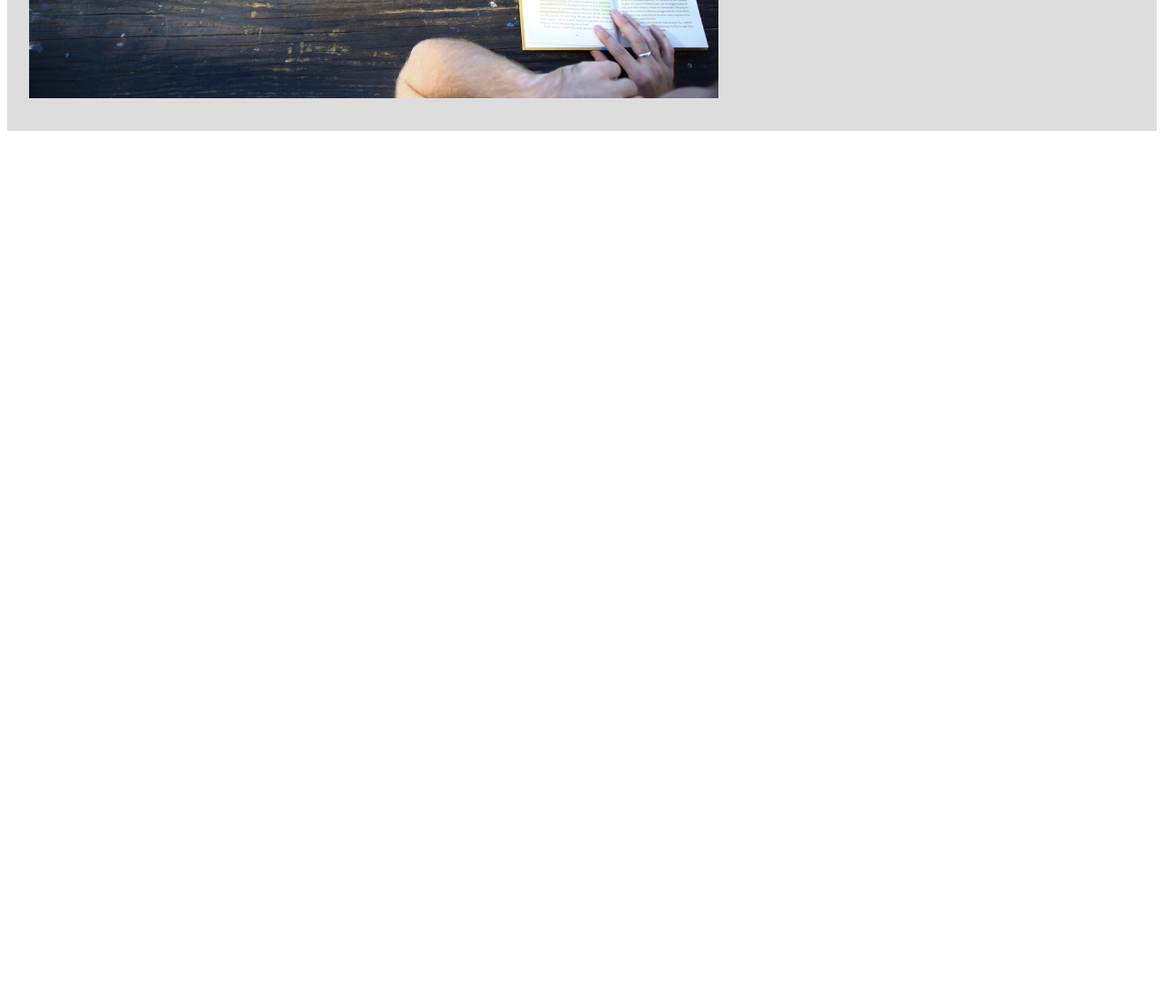
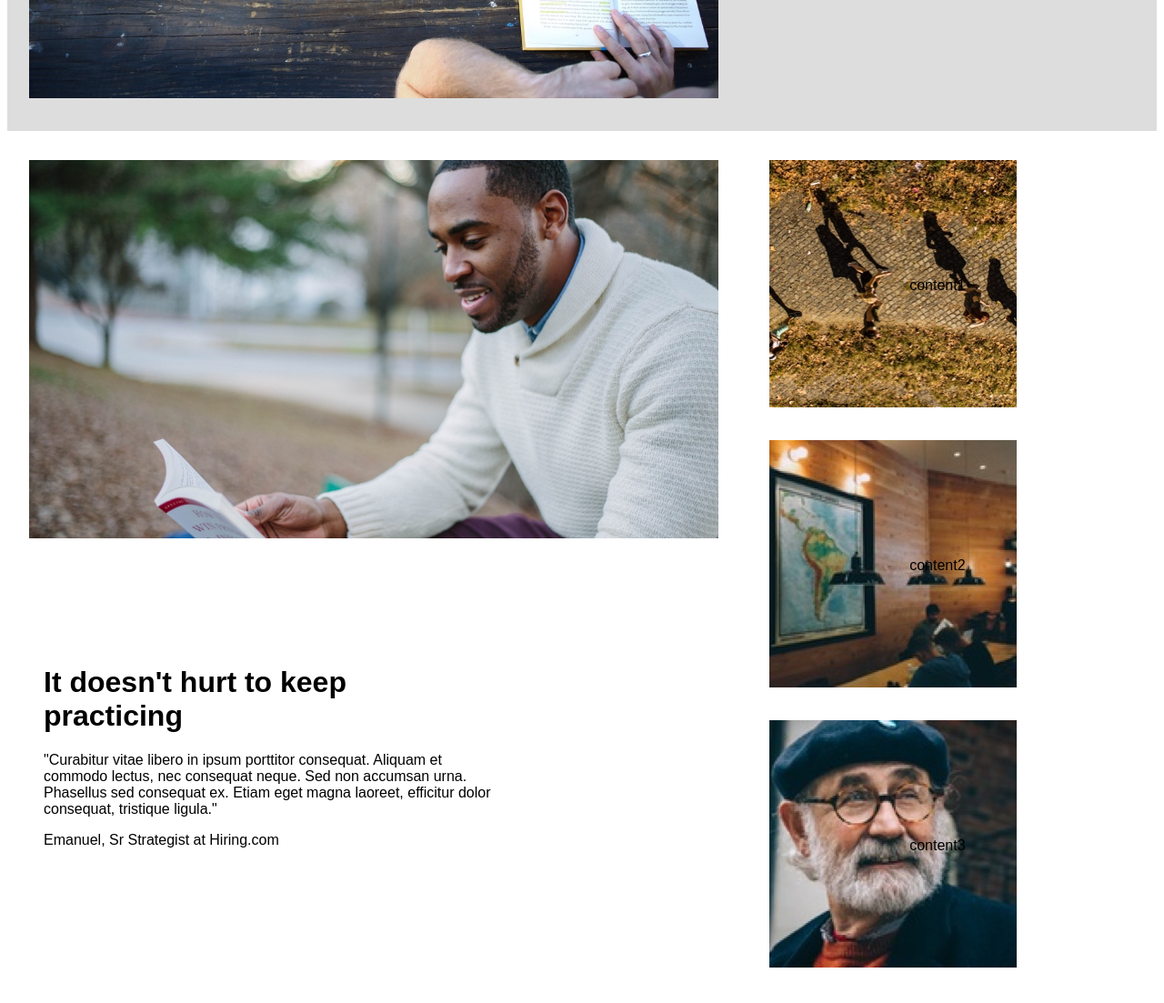
Before and after one commit to Cjmac2021/colmaracademy, a plain HTML site: page index.html in a window 1280 px wide. Shown: the part 557-1660 px from the top of the page at 91% size. Before the commit the page ends 800 px from the top, so only its background shows below. Drawn offline with Linux system fonts and the light colour scheme.

Commit message:
Added basics of next row

```diff
--- a/index.html
+++ b/index.html
@@ -39,7 +39,41 @@
                 <button>Start here</button>
             </div>
         </div>
-
+        <div id="practice">
+            <div class="image-container">
+                <img src="./resources/images/information-main.jpg" alt="Man reading book">
+                <div class="content">
+                    <h1>It doesn't hurt to keep practicing</h1>
+                    <p>
+                        "Curabitur vitae libero in ipsum porttitor consequat. Aliquam et commodo lectus,
+                        nec consequat neque. Sed non accumsan urna. Phasellus sed consequat ex. Etiam
+                        eget magna laoreet, efficitur dolor consequat, tristique ligula."
+                    </p>
+                    <p class="ref">Emanuel, Sr Strategist at Hiring.com</p>
+                </div>
+            </div>
+            <div class="info">
+                <div class="info-container">
+                    <div class="info-image">
+                        <img src="./resources/images/information-orientation.jpg" alt="aerial viwe of people">
+                    </div>
+                    <div class="content">content1</div>
+                </div>
+                <div class="info-container">
+                    <div class="info-image">
+                        <img src="./resources/images/information-campus.jpg" alt="people in room">
+                    </div>
+                    <div class="content">content2</div>
+                </div>
+                <div class="info-container">
+                    <div class="info-image">
+                    <img src="./resources/images/information-guest-lecture.jpg" alt="professors face">
+                    </div>
+                    <div class="content">content3</div>
+                </div>
+            </div>
+        </div>
+    </div>
 
 
 
--- a/resources/css/style.css
+++ b/resources/css/style.css
@@ -127,4 +127,38 @@ header .mobile {
     #features .content h3 {
       margin: 10px 0px
     }
+
   }
+
+  #practice {
+    display: flex;
+    width: 100%;
+    flex:1;
+  }
+  #practice .image-container {
+    display: flex;
+    flex-direction: column;
+    padding: 32px 24px;
+    max-width: 60%;
+  }
+
+  .info {
+    padding: 16px 16px;
+    width: 40%;
+  }
+
+  .info-container {
+    display: flex;
+    padding: 16px 16px;
+  }
+
+  .info-image {
+    width: 35%;
+    height: auto;
+  }
+
+  #practice .content {
+    margin: auto 16px;
+    width: 65%;
+
+  }
```
